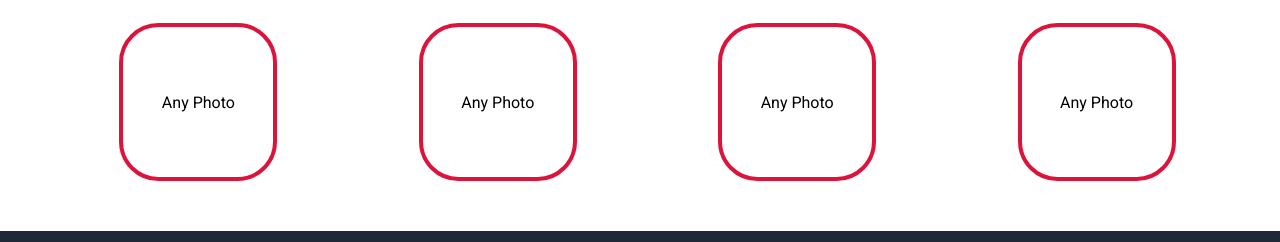
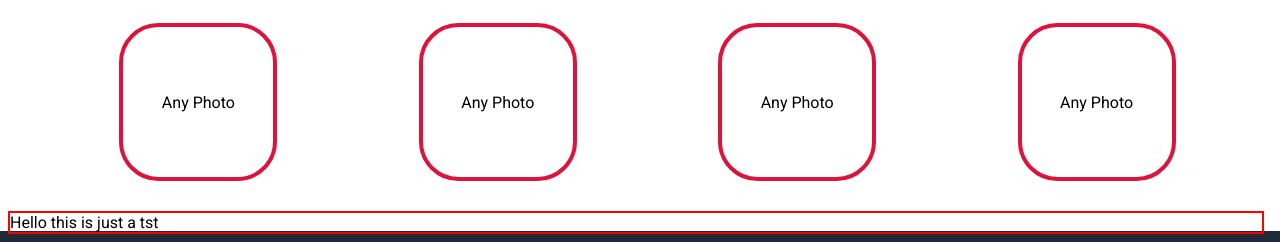
Before and after one commit to ah2355/website, a plain HTML site: page index.html in a window 1280 px wide. Shown: the part 600-842 px from the top of the page. Drawn offline with Linux system fonts and the light colour scheme.

Commit message:
Construction: Adding description boxes  under the boxes

```diff
--- a/index.html
+++ b/index.html
@@ -36,9 +36,12 @@
             <div class ="sub3 sub">
                 <p1>Any Photo</p1>
             </div>
-            <dib class="sub4 sub">
+            <div class="sub4 sub">
                 <p1>Any Photo</p1>
-            </dib>
+            </div>
+        </div>
+        <div class = "des">
+            <p1>Hello this is just a tst</p1>
         </div>
     </body>
 </html>
--- a/style.css
+++ b/style.css
@@ -129,3 +129,12 @@ body
     justify-content:space-around;
 
 }
+
+.des
+{
+    color:black;
+    border:2px solid rgb(253, 0, 0);
+    margin-right:inherit;
+
+
+}
```
